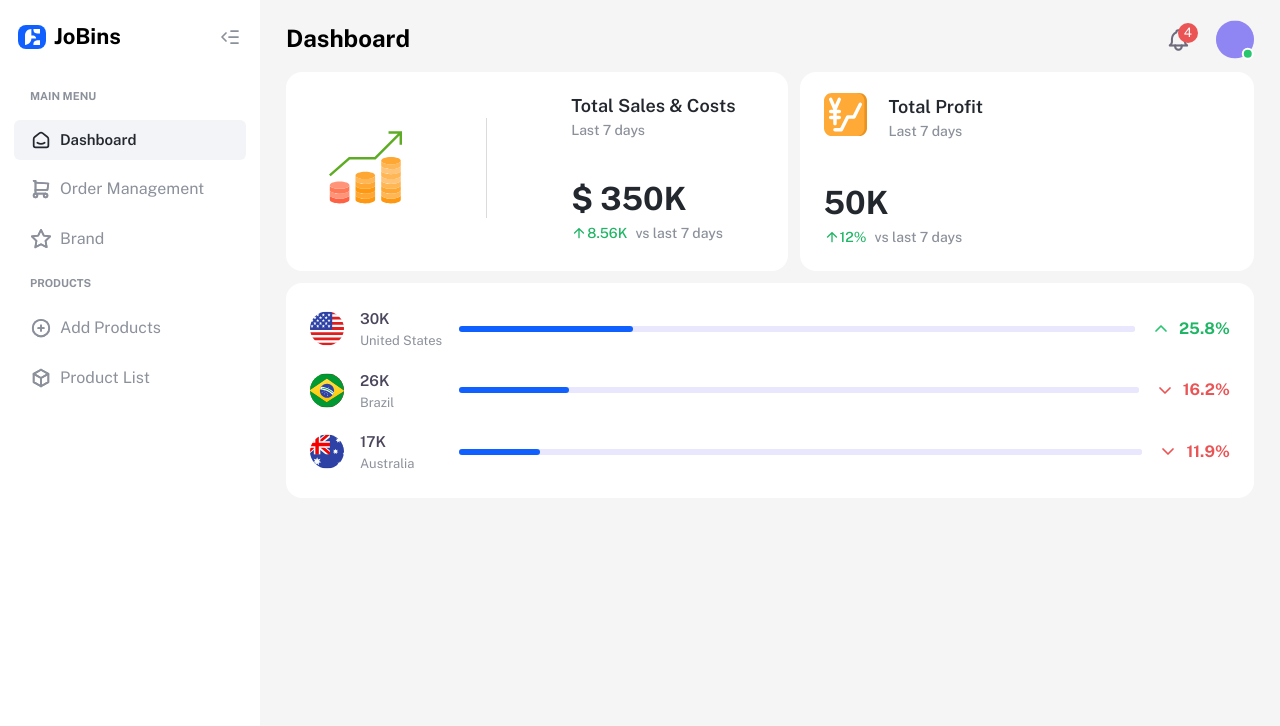
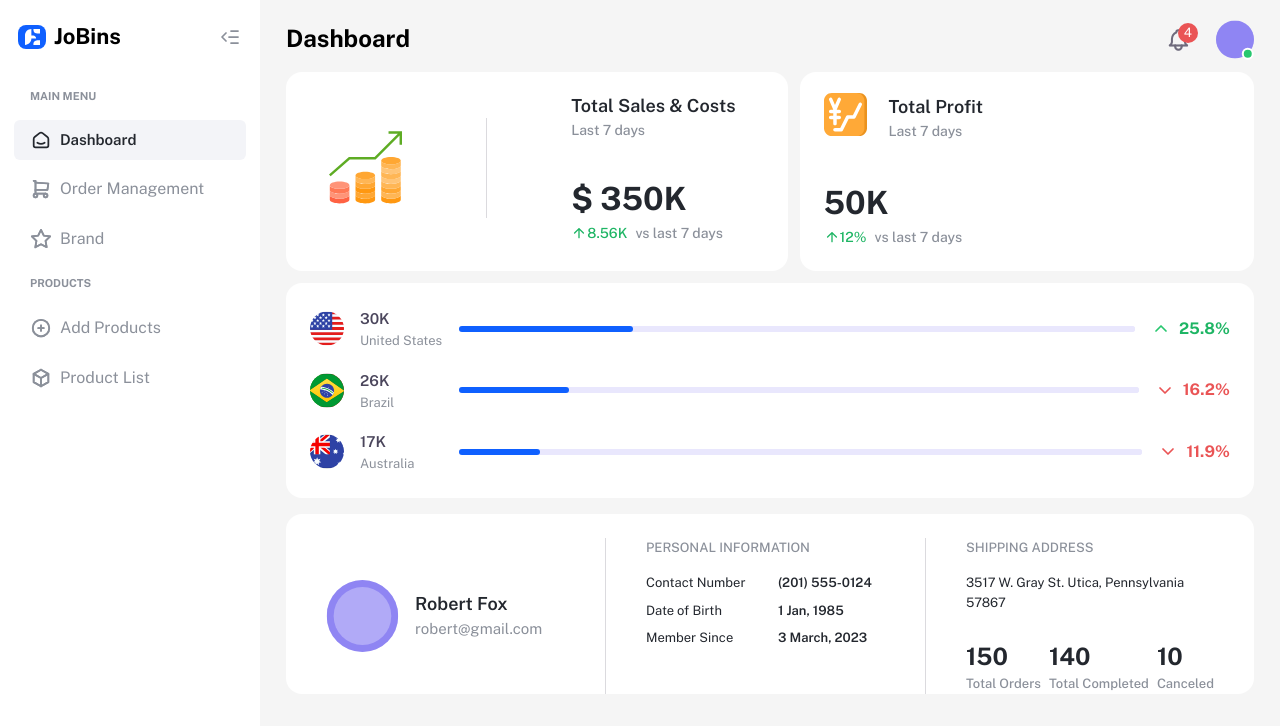
Before and after one commit to SushilBajracharya01/jobins-frontend-challenge, a React (Create React App) app: page / in a window 1280 px wide. Shown: the top 726 px of the page. Built offline with nearby package versions, Linux system fonts and the light colour scheme.

Commit message:
feat: update in userInfo section

```diff
--- /dev/null
+++ b/src/assets/svgs/BigAvatar.jsx
@@ -0,0 +1,42 @@
+export default function BigAvatar() {
+  return (
+    <svg
+      width="73"
+      height="72"
+      viewBox="0 0 73 72"
+      fill="none"
+      xmlns="http://www.w3.org/2000/svg"
+    >
+      <g clip-path="url(#clip0_5_2331)">
+        <rect x="0.716309" width="71.4894" height="72" fill="#7367F0" />
+        <rect
+          x="0.716309"
+          width="71.4894"
+          height="72"
+          fill="white"
+          fill-opacity="0.2"
+        />
+        <rect
+          x="7.66669"
+          y="7"
+          width="57.5887"
+          height="58"
+          rx="28.7943"
+          fill="white"
+          fill-opacity="0.3"
+        />
+      </g>
+      <defs>
+        <clipPath id="clip0_5_2331">
+          <rect
+            x="0.716309"
+            width="71.4894"
+            height="72"
+            rx="35.7447"
+            fill="white"
+          />
+        </clipPath>
+      </defs>
+    </svg>
+  );
+}
--- /dev/null
+++ b/src/components/@Dashboard/UserInfo.jsx
@@ -0,0 +1,58 @@
+import BigAvatar from "../../assets/svgs/BigAvatar";
+import Divider from "../atoms/Divider";
+import PersonalInfo from "../atoms/PersonalInfo";
+import ValueLabelPair from "../atoms/ValueLabelPair";
+
+/**
+ *
+ */
+export default function UserInfo() {
+  return (
+    <div className="flex flex-col lg:flex-row gap-4">
+      <div className="flex gap-4 items-center justify-start flex-1 flex-col lg:flex-row">
+        <BigAvatar />
+
+        <div className="flex flex-col justify-start items-center lg:items-start">
+          <h5 className="text-lg font-semibold text-gray-600 sm:whitespace-nowrap">
+            Robert Fox
+          </h5>
+          <p className="text-[15px] text-gray-300">robert@gmail.com</p>
+        </div>
+      </div>
+
+      <Divider className="my-6 sm:my-0 mx-6 sm:min-h-[1px] lg:min-h-[100px] sm:h-auto" />
+
+      <div className="flex flex-col gap-4 flex-1">
+        <div className="text-gray-300 font-medium text-[13px]">
+          PERSONAL INFORMATION
+        </div>
+
+        <div className="text-gray-600 text-[13px] flex flex-col gap-2">
+          <PersonalInfo label={"Contact Number"} value={"(201) 555-0124"} />
+          <PersonalInfo label={"Date of Birth"} value={"1 Jan, 1985"} />
+          <PersonalInfo label={"Member Since"} value={"3 March, 2023"} />
+        </div>
+      </div>
+
+      <Divider className="my-6 sm:my-0 mx-6 sm:min-h-[1px] lg:min-h-[100px] sm:h-auto" />
+
+      <div className="flex flex-col gap-[26px] flex-1">
+        <div className="flex flex-col gap-4">
+          <div className="text-gray-300 font-medium text-[13px] uppercase">
+            Shipping Address
+          </div>
+
+          <div className="text-gray-600 text-[13px]">
+            3517 W. Gray St. Utica, Pennsylvania 57867
+          </div>
+        </div>
+
+        <div className="flex justify-between gap-2 flex-col xl:flex-row">
+          <ValueLabelPair value={150} label={"Total Orders"} />
+          <ValueLabelPair value={140} label={"Total Completed"} />
+          <ValueLabelPair value={10} label={"Canceled"} />
+        </div>
+      </div>
+    </div>
+  );
+}
--- a/src/components/atoms/Divider.jsx
+++ b/src/components/atoms/Divider.jsx
@@ -1,5 +1,12 @@
-export default function Divider() {
+import classNames from "classnames";
+
+export default function Divider({ className }) {
   return (
-    <div className="h-[1px] min-w-[100px] sm:min-h-[100px] sm:min-w-[1px] bg-gray-200 my-auto"></div>
+    <div
+      className={classNames(
+        "h-[1px] min-w-[100px] sm:min-h-[100px] sm:min-w-[1px] bg-gray-200 my-auto",
+        className
+      )}
+    ></div>
   );
 }
--- /dev/null
+++ b/src/components/atoms/PersonalInfo.jsx
@@ -0,0 +1,8 @@
+export default function PersonalInfo({ label, value }) {
+  return (
+    <div className="flex xl:gap-4 xl:flex-row flex-col">
+      <div className="min-w-[116px] ">{label} </div>
+      <div className="font-semibold whitespace-nowrap">{value}</div>
+    </div>
+  );
+}
--- /dev/null
+++ b/src/components/atoms/ValueLabelPair.jsx
@@ -0,0 +1,10 @@
+export default function ValueLabelPair({ value, label }) {
+  return (
+    <div className="flex flex-col">
+      <div className="font-bold text-[24px] text-gray-600">{value}</div>
+      <div className="text-gray-300 text-[13px] font-medium whitespace-nowrap">
+        {label}
+      </div>
+    </div>
+  );
+}
--- a/src/pages/Dash.jsx
+++ b/src/pages/Dash.jsx
@@ -7,6 +7,8 @@ import TotalSales from "../components/@Dashboard/TotalSales";
 import AvatarIcon from "../assets/svgs/AvatarIcon";
 import TotalProfit from "../components/@Dashboard/TotalProfit";
 import CountryStats from "../components/@Dashboard/CountryStats";
+import UserInfo from "../components/@Dashboard/UserInfo";
+import DashCard from "../components/atoms/DashCard";
 
 /**
  *
@@ -23,7 +25,7 @@ export default function Dash() {
         </div>
       </div>
 
-      <div>
+      <div className="space-y-4">
         <div className="flex gap-3 flex-wrap">
           <TotalSales />
 
@@ -31,6 +33,10 @@ export default function Dash() {
 
           <CountryStats />
         </div>
+
+        <DashCard className={"pt-6 px-10"}>
+          <UserInfo />
+        </DashCard>
       </div>
     </div>
   );
```
